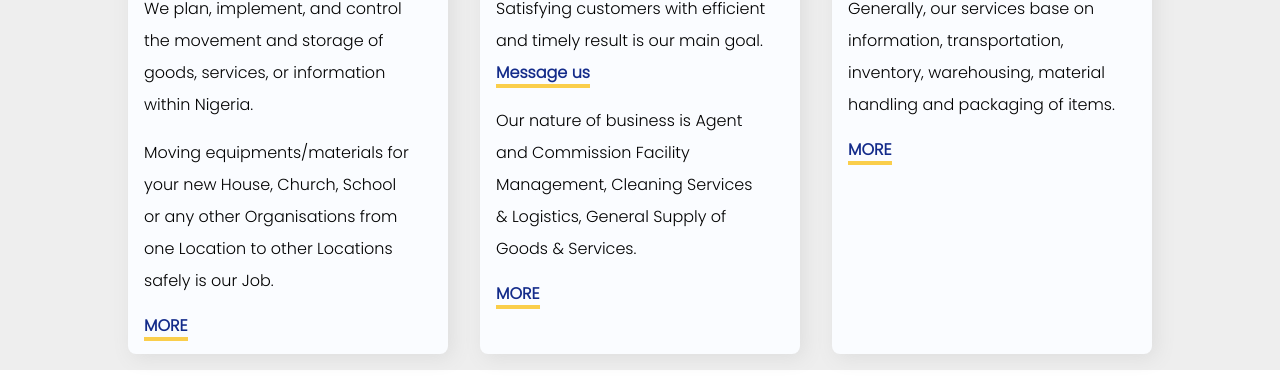
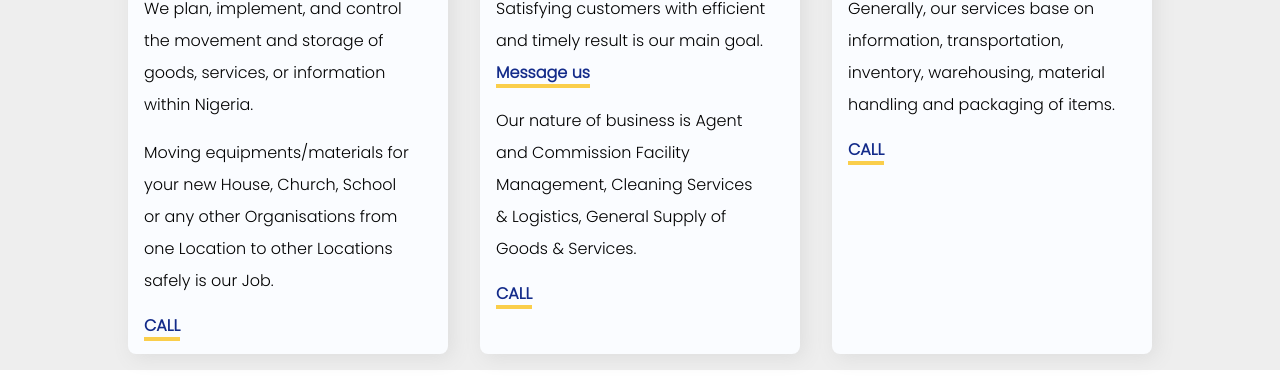
Before and after one commit to Akindele-Ebenezer/car-delivery, a plain HTML site: page index.html in a window 1280 px wide. Shown: the part 931-1322 px from the top of the page. Drawn offline with Linux system fonts and the light colour scheme.

Commit message:
Update index.html

```diff
--- a/index.html
+++ b/index.html
@@ -56,18 +56,18 @@
             <h2>About Us</h2>
             <p>We plan, implement, and control the movement and storage of goods, services, or information within Nigeria. </p>
             <p>Moving equipments/materials for your new House, Church, School or any other Organisations from one Location to other Locations safely is our Job.</p>
-             <a href="#">MORE</a>
+             <a href="tel:08023704304">CALL</a>
         </div>
         <div>
             <h2>Quick Tips</h2>
             <p>Satisfying customers with efficient and timely result is our main goal. <a href="#">Message us</a></p>
             <p>Our nature of business is Agent and Commission Facility Management, Cleaning Services & Logistics, General Supply of Goods & Services.</p>
-            <a href="#">MORE</a>
+            <a href="tel:08023704304">CALL</a>
         </div>
         <div>
             <h2>Quality Service</h2>
             <p>Generally, our services base on information, transportation, inventory, warehousing, material handling and packaging of items.</p>
-            <a href="#">MORE</a>
+            <a href="tel:08023704304">CALL</a>
         </div>
     </div>
 
```
